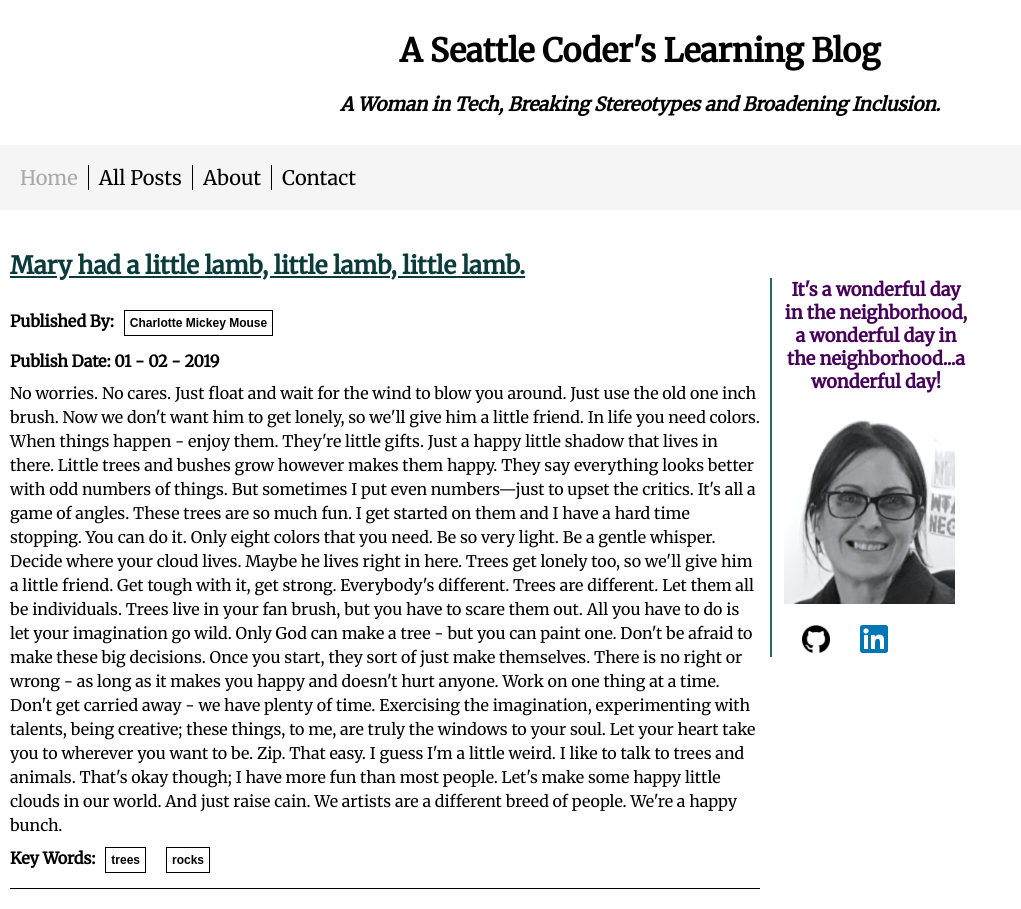
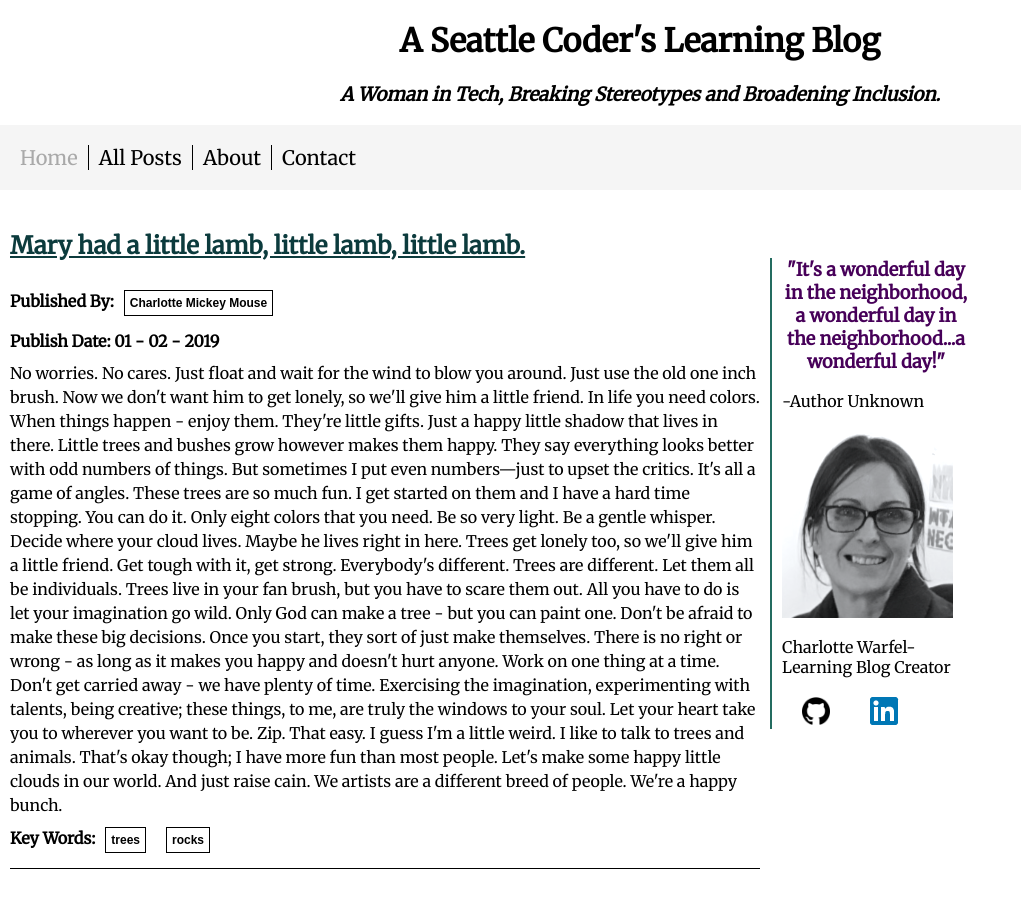
Before and after one commit to FreeMonkey19/react-learning-journal, a React (Create React App) app: page / in a window 1280 px wide. Shown: the whole page, without its empty margins (0-1021 px from the left). Built offline with nearby package versions, Linux system fonts and the light colour scheme.

Commit message:
clean up styling by adjusting padding/margin on elements and change mainNav to inlineBlock

```diff
--- a/src/App.js
+++ b/src/App.js
@@ -3,7 +3,6 @@ import { Header } from "./Header.js";
 import "./App.css";
 import { Route } from "react-router-dom";
 import { Home } from "./Home.js";
-import { AllPosts } from "./AllPosts";
 import { SinglePost } from "./SinglePost.js";
 import { About } from "./About.js";
 import { Contact } from "./Contact.js";
--- a/src/BlogPost.js
+++ b/src/BlogPost.js
@@ -31,7 +31,7 @@ export class BlogPost extends Component {
         </h2>
 
         <div className="author-tag-date-created-containers">
-          Published By:
+          <span>Published By:</span>
           <button
             className="author-and-tag-buttons"
             onClick={() => onFilterByAuthor(post.author)}
--- a/src/MainHeader.css
+++ b/src/MainHeader.css
@@ -2,7 +2,7 @@
   background-color: white;
   /* background-image: linear-gradient(darkblue, lightgreen); */
   text-align: center;
-  padding: 10px;
+  margin: 10px;
 }
 .header-subtitle {
   font-style: italic;
--- a/src/MainNav.css
+++ b/src/MainNav.css
@@ -1,16 +1,14 @@
 .main-nav {
   padding: 20px;
   font-size: 20px;
-  /* border: solid black 1px; */
-  /* background-color: rgb(36, 108, 96);  */
   background-color: whitesmoke;
 }
 
 .nav-link-container {
-  display: inline-block;
   padding-right: 10px;
   margin-right: 10px;
   border-right: solid black 1px;
+  display: inline-block;
 }
 
 .nav-link-container:last-of-type {
@@ -22,7 +20,7 @@
 .nav-link {
   color: black;
   text-decoration: none;
-  font-size: 15px;
+  font-size: 14px;
 }
 .nav-link:not(.active):hover {
   color: purple;
--- a/src/MainNav.js
+++ b/src/MainNav.js
@@ -12,7 +12,7 @@ export class MainNav extends Component {
           </NavLink>
         </span>
         <span className="nav-link-container" title="main-nav-link">
-          <NavLink className="nav-link no-wrap-link" to="/posts">
+          <NavLink className="nav-link" to="/posts">
             All Posts
           </NavLink>
         </span>
--- a/src/Sidebar.css
+++ b/src/Sidebar.css
@@ -5,31 +5,23 @@
   border-left: rgb(36, 108, 96) solid 2px;
   padding-left: 10px;
 }
+.sidebar-quote {
+  text-align: center;
+  font-weight: bold;
+  font-size: 18px;
+  color: rgb(71, 0, 89);
+}
+.sidebar-nav-container {
+  margin-top: 20px;
+}
 .sidebar-nav {
   margin-top: 10px;
   margin-bottom: 10px;
   text-align: center;
 }
 .sidebar-a-link {
-  text-decoration: none;
   padding: 10px;
   margin: 10px;
-}
-.sidebar-a-link:last-of-type {
-  padding-left: 0;
-}
-.sidebar-a-link:hover {
-  text-decoration: underline;
-}
-.sidebar-quote-container {
-  margin-top: 10px;
-  margin-bottom: 3px;
-}
-.sidebar-quote {
-  text-align: center;
-  font-weight: bold;
-  font-size: 18px;
-  color: rgb(71, 0, 89);
 }
 
 .sidebar-pics-container {
@@ -37,11 +29,6 @@
 }
 .sidebar-pic {
   height: 210px;
-  margin-bottom: 10px;
-  padding: 2px;
-}
-.sidebar-pic:last-of-type {
-  margin-bottom: 0;
 }
 
 @media (min-width: 600px) {
--- a/src/Sidebar.js
+++ b/src/Sidebar.js
@@ -11,15 +11,19 @@ export class Sidebar extends Component {
         <div className="sidebar-wrapper">
           <div className="sidebar-quote-container">
             <p className="sidebar-quote">
-              It's a wonderful day in the neighborhood, a wonderful day in the
-              neighborhood...a wonderful day!
+              "It's a wonderful day in the neighborhood, a wonderful day in the
+              neighborhood...a wonderful day!"
             </p>
+            <p className="quote-author">-Author Unknown</p>
           </div>
 
           <div className="sidebar-pics-container">
             <div className="sidebar-pic">
-              <img src={charlottePic} alt="Picture of author" />
-            </div>
+              <img src={charlottePic} alt="Site's author" />
+            </div>{" "}
+            <span className="author-description">
+              Charlotte Warfel-Learning Blog Creator
+            </span>
           </div>
           <div className="sidebar-nav-container">
             <a
```
